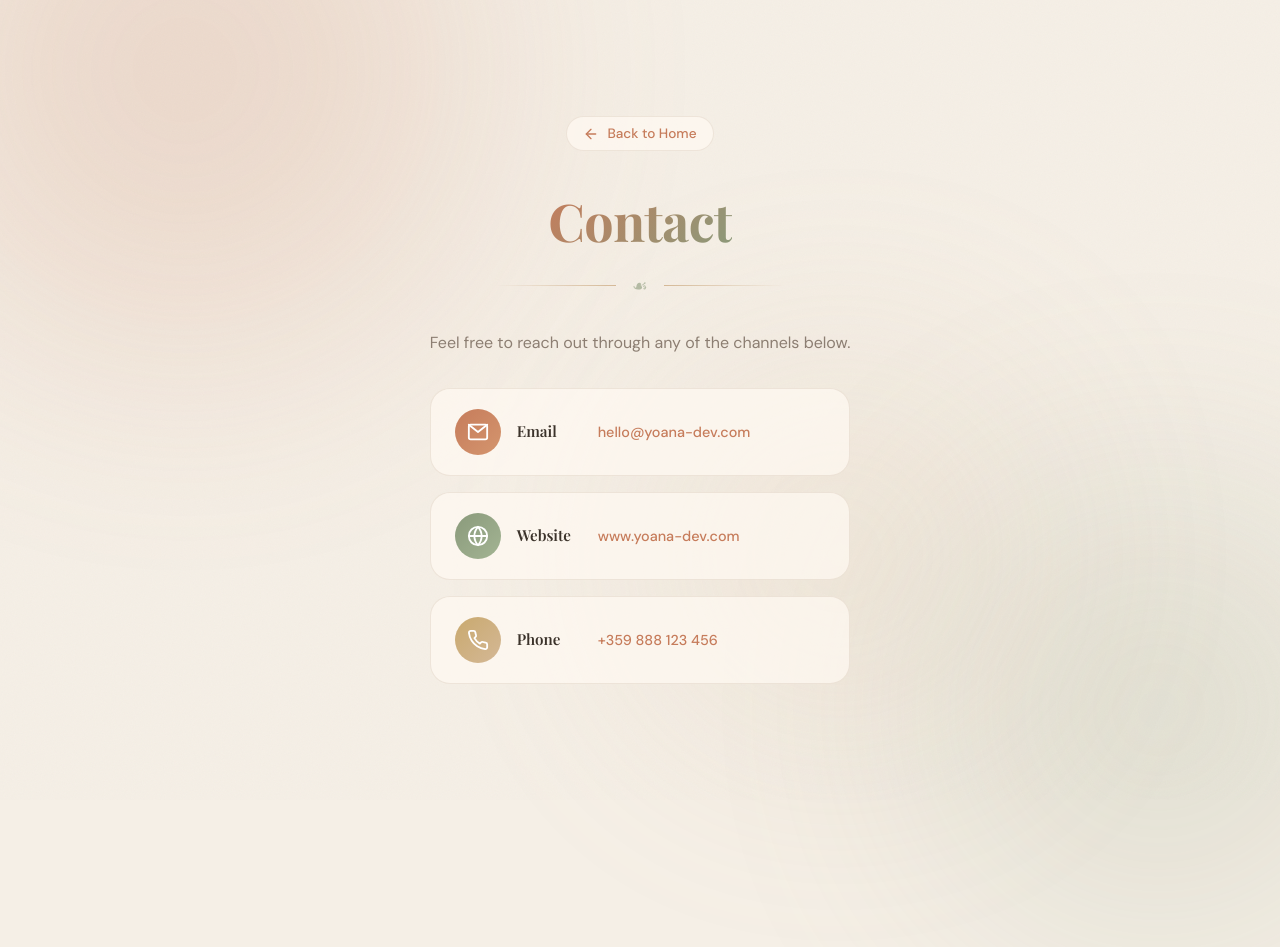
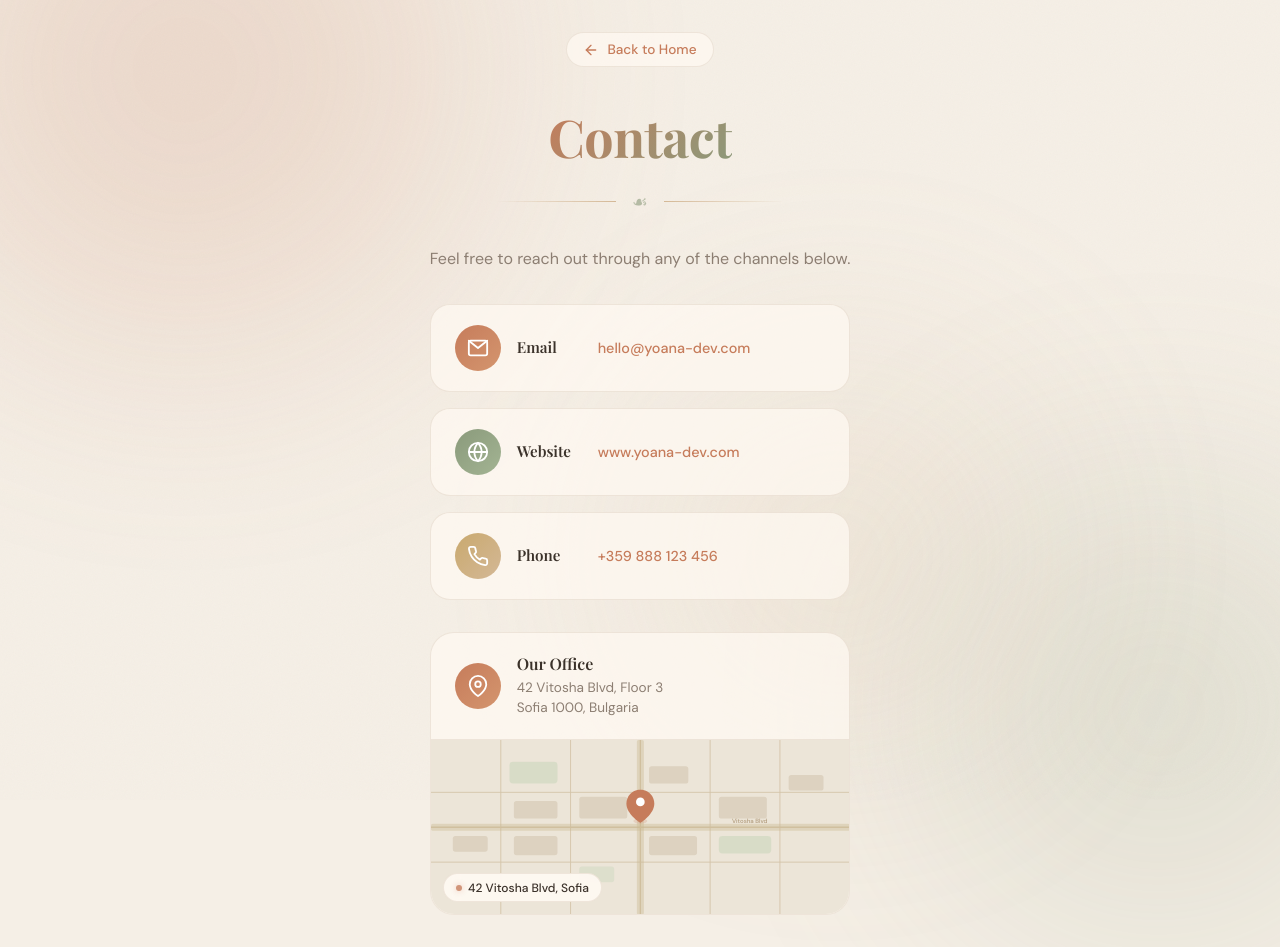
Before and after one commit to yvmarkovska/git-docker-demo, a React (Vite) app: page /contact in a window 1280 px wide. Before the commit the page ends 800 px from the top, so only its background shows below. Built offline with nearby package versions, Linux system fonts and the light colour scheme.

Commit message:
Rebase - Adding location

```diff
--- a/src/Contact.module.css
+++ b/src/Contact.module.css
@@ -252,3 +252,90 @@
 .contactLink:hover {
   color: var(--accent-rust);
 }
+
+/* ── Location card ── */
+.locationCard {
+  margin-top: 2rem;
+  border-radius: 24px;
+  background: var(--bg-card);
+  border: 1.5px solid var(--border-card);
+  overflow: hidden;
+  transition:
+    transform 0.4s ease,
+    box-shadow 0.4s ease;
+}
+
+.locationCard:hover {
+  transform: translateY(-4px);
+  box-shadow: 0 16px 48px rgba(180, 156, 130, 0.15);
+}
+
+.locationHeader {
+  display: flex;
+  align-items: center;
+  gap: 1rem;
+  padding: 1.25rem 1.5rem;
+  text-align: left;
+}
+
+.locationHeader h3 {
+  font-family: 'Playfair Display', Georgia, serif;
+  font-size: 1rem;
+  font-weight: 600;
+  color: var(--text-primary);
+  margin-bottom: 0.25rem;
+}
+
+.locationAddress {
+  font-size: 0.85rem;
+  color: var(--text-secondary);
+  line-height: 1.5;
+}
+
+/* ── Map placeholder ── */
+.mapPlaceholder {
+  position: relative;
+  border-top: 1.5px solid var(--border-card);
+}
+
+.mapSvg {
+  display: block;
+  width: 100%;
+  height: auto;
+}
+
+.mapLabel {
+  position: absolute;
+  bottom: 12px;
+  left: 12px;
+  display: inline-flex;
+  align-items: center;
+  gap: 0.4rem;
+  padding: 0.35rem 0.75rem;
+  border-radius: 999px;
+  background: rgba(255, 250, 243, 0.9);
+  backdrop-filter: blur(8px);
+  border: 1px solid var(--border-card);
+  font-size: 0.75rem;
+  font-weight: 500;
+  color: var(--text-primary);
+}
+
+.mapDot {
+  width: 6px;
+  height: 6px;
+  border-radius: 50%;
+  background: var(--accent-terracotta);
+  box-shadow: 0 0 6px rgba(198, 124, 91, 0.5);
+  animation: pulse 2.5s ease-in-out infinite;
+}
+
+@keyframes pulse {
+  0%,
+  100% {
+    opacity: 1;
+  }
+  50% {
+    opacity: 0.35;
+  }
+}
--- a/src/Contact.tsx
+++ b/src/Contact.tsx
@@ -126,6 +126,260 @@ function Contact() {
               </a>
             </div>
           </div>
+
+          {/* Location card */}
+          <div className={styles.locationCard}>
+            <div className={styles.locationHeader}>
+              <div className={`${styles.contactIcon} ${styles.iconTerracotta}`}>
+                <svg
+                  viewBox="0 0 24 24"
+                  width="22"
+                  height="22"
+                  fill="none"
+                  stroke="currentColor"
+                  strokeWidth="2"
+                  strokeLinecap="round"
+                  strokeLinejoin="round"
+                >
+                  <path d="M21 10c0 7-9 13-9 13s-9-6-9-13a9 9 0 0 1 18 0z" />
+                  <circle cx="12" cy="10" r="3" />
+                </svg>
+              </div>
+              <div>
+                <h3>Our Office</h3>
+                <p className={styles.locationAddress}>
+                  42 Vitosha Blvd, Floor 3<br />
+                  Sofia 1000, Bulgaria
+                </p>
+              </div>
+            </div>
+
+            {/* Decorative map placeholder */}
+            <div className={styles.mapPlaceholder}>
+              <svg
+                viewBox="0 0 480 200"
+                className={styles.mapSvg}
+                preserveAspectRatio="xMidYMid slice"
+              >
+                {/* Background */}
+                <rect width="480" height="200" fill="#ece5d8" />
+
+                {/* Grid lines - streets */}
+                <line
+                  x1="0"
+                  y1="60"
+                  x2="480"
+                  y2="60"
+                  stroke="#d4c4a8"
+                  strokeWidth="1"
+                />
+                <line
+                  x1="0"
+                  y1="100"
+                  x2="480"
+                  y2="100"
+                  stroke="#d4c4a8"
+                  strokeWidth="1.5"
+                />
+                <line
+                  x1="0"
+                  y1="140"
+                  x2="480"
+                  y2="140"
+                  stroke="#d4c4a8"
+                  strokeWidth="1"
+                />
+                <line
+                  x1="80"
+                  y1="0"
+                  x2="80"
+                  y2="200"
+                  stroke="#d4c4a8"
+                  strokeWidth="1"
+                />
+                <line
+                  x1="160"
+                  y1="0"
+                  x2="160"
+                  y2="200"
+                  stroke="#d4c4a8"
+                  strokeWidth="1"
+                />
+                <line
+                  x1="240"
+                  y1="0"
+                  x2="240"
+                  y2="200"
+                  stroke="#d4c4a8"
+                  strokeWidth="1.5"
+                />
+                <line
+                  x1="320"
+                  y1="0"
+                  x2="320"
+                  y2="200"
+                  stroke="#d4c4a8"
+                  strokeWidth="1"
+                />
+                <line
+                  x1="400"
+                  y1="0"
+                  x2="400"
+                  y2="200"
+                  stroke="#d4c4a8"
+                  strokeWidth="1"
+                />
+
+                {/* Park / green blocks */}
+                <rect
+                  x="90"
+                  y="25"
+                  width="55"
+                  height="25"
+                  rx="4"
+                  fill="#c5d4b8"
+                  opacity="0.5"
+                />
+                <rect
+                  x="330"
+                  y="110"
+                  width="60"
+                  height="20"
+                  rx="4"
+                  fill="#c5d4b8"
+                  opacity="0.5"
+                />
+                <rect
+                  x="170"
+                  y="145"
+                  width="40"
+                  height="18"
+                  rx="3"
+                  fill="#c5d4b8"
+                  opacity="0.4"
+                />
+
+                {/* Building blocks */}
+                <rect
+                  x="95"
+                  y="70"
+                  width="50"
+                  height="20"
+                  rx="3"
+                  fill="#ddd2c0"
+                />
+                <rect
+                  x="170"
+                  y="65"
+                  width="55"
+                  height="25"
+                  rx="3"
+                  fill="#ddd2c0"
+                />
+                <rect
+                  x="250"
+                  y="30"
+                  width="45"
+                  height="20"
+                  rx="3"
+                  fill="#ddd2c0"
+                />
+                <rect
+                  x="330"
+                  y="65"
+                  width="55"
+                  height="25"
+                  rx="3"
+                  fill="#ddd2c0"
+                />
+                <rect
+                  x="95"
+                  y="110"
+                  width="50"
+                  height="22"
+                  rx="3"
+                  fill="#ddd2c0"
+                />
+                <rect
+                  x="250"
+                  y="110"
+                  width="55"
+                  height="22"
+                  rx="3"
+                  fill="#ddd2c0"
+                />
+                <rect
+                  x="410"
+                  y="40"
+                  width="40"
+                  height="18"
+                  rx="3"
+                  fill="#ddd2c0"
+                />
+                <rect
+                  x="25"
+                  y="110"
+                  width="40"
+                  height="18"
+                  rx="3"
+                  fill="#ddd2c0"
+                />
+
+                {/* Main road highlight */}
+                <rect
+                  x="0"
+                  y="96"
+                  width="480"
+                  height="8"
+                  fill="#c9b68e"
+                  opacity="0.4"
+                  rx="2"
+                />
+                <rect
+                  x="236"
+                  y="0"
+                  width="8"
+                  height="200"
+                  fill="#c9b68e"
+                  opacity="0.4"
+                  rx="2"
+                />
+
+                {/* Pin marker */}
+                <g transform="translate(240, 75)">
+                  <ellipse
+                    cx="0"
+                    cy="18"
+                    rx="8"
+                    ry="3"
+                    fill="rgba(198,124,91,0.2)"
+                  />
+                  <path
+                    d="M0 -18 C-10 -18 -16 -10 -16 -2 C-16 10 0 20 0 20 C0 20 16 10 16 -2 C16 -10 10 -18 0 -18Z"
+                    fill="#c67c5b"
+                  />
+                  <circle cx="0" cy="-4" r="5" fill="white" />
+                </g>
+
+                {/* Street labels */}
+                <text
+                  x="345"
+                  y="95"
+                  fill="#b09a7a"
+                  fontSize="7"
+                  fontFamily="DM Sans, sans-serif"
+                  fontWeight="500"
+                >
+                  Vitosha Blvd
+                </text>
+              </svg>
+
+              <div className={styles.mapLabel}>
+                <span className={styles.mapDot} />
+                42 Vitosha Blvd, Sofia
+              </div>
+            </div>
+          </div>
         </section>
       </div>
     </div>
```
